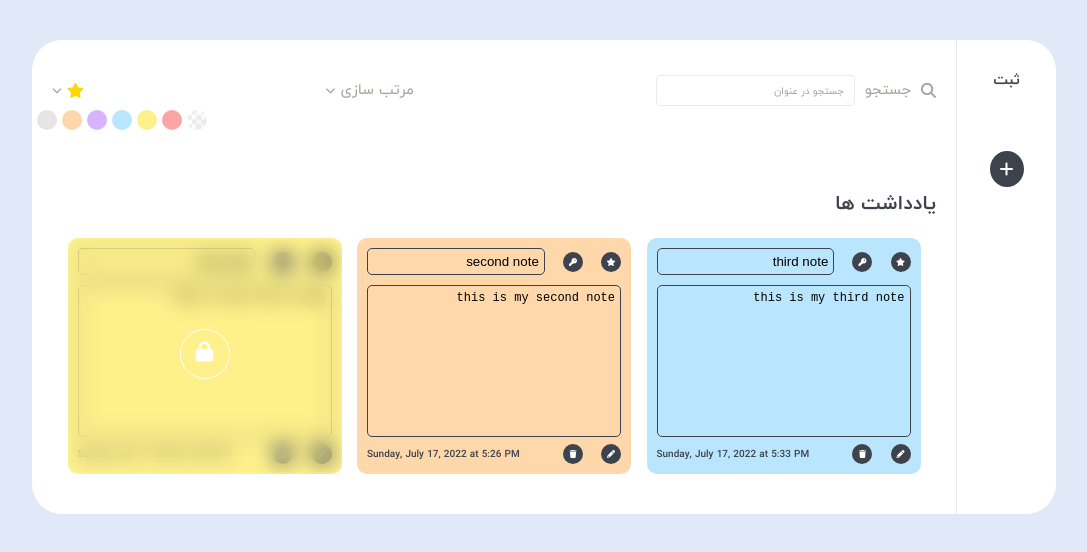
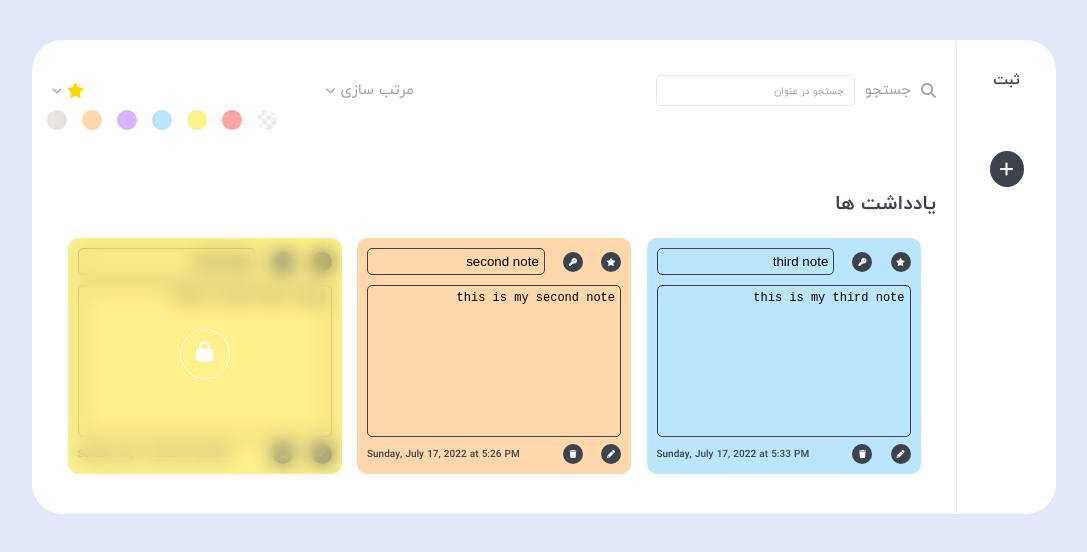
Before and after one commit to rahakhazaei/advanced-note-app.github.io, a plain HTML site: page index.html in a window 1280 px wide. Both pictures are taken after a click on the element 163 px from the left and 90 px from the top of the page. Shown: the whole page, without its empty margins (96-1183 px from the left). Drawn offline with Linux system fonts and the light colour scheme.

```diff
--- a/js/NotesView.js
+++ b/js/NotesView.js
@@ -7,7 +7,7 @@
     this.showNotes(newNote, notes);
   }
   showNotes(newNote = null, notes) {
-    if (notes.length ===0) {
+    if (notes.length === 0) {
       notes = NotesAPI.getNotes();
     }
     // empty inner HTML
--- a/style.css
+++ b/style.css
@@ -286,6 +286,10 @@
 
   .nav-bar__sort, .nav-bar__favorite {
     font-size: 15px;
+  }
+
+  .favorite-menu > .note-color {
+    margin-left: 15px;
   }
 }
 
```
Also changed, not shown: js/NotesLogic.js (+10 -0 lines), js/main.js (+1 -17 lines).
